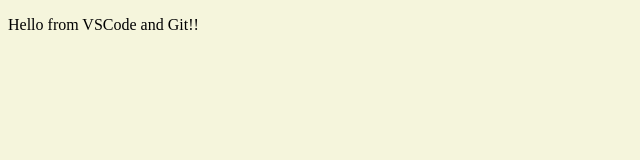
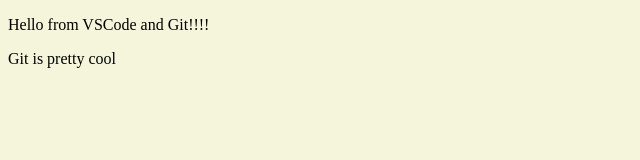
Before and after one commit to armolina10/coolproject, a plain HTML site: page index.html in a window 1280 px wide. Shown: the whole page, without its empty margins (0-640 px from the left). Drawn offline with Linux system fonts and the light colour scheme.

Commit message:
added a new paragraph to index

```diff
--- a/index.html
+++ b/index.html
@@ -7,6 +7,7 @@
     <link rel="stylesheet" href="./styles.css">
 </head>
 <body>
-    <p>Hello from VSCode and Git!!</p>
+    <p>Hello from VSCode and Git!!!!</p>
+    <p> Git is pretty cool</p>
 </body>
 </html>
```
